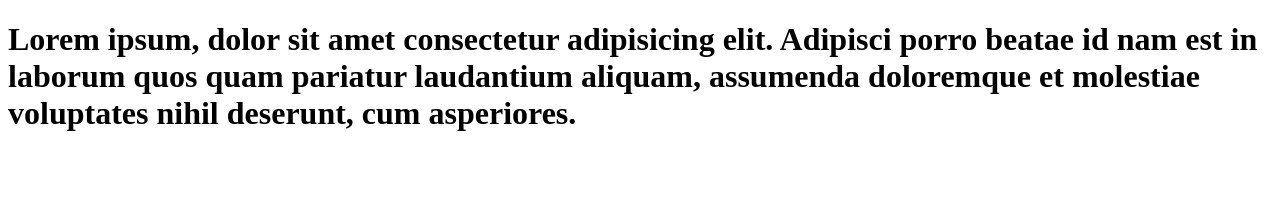
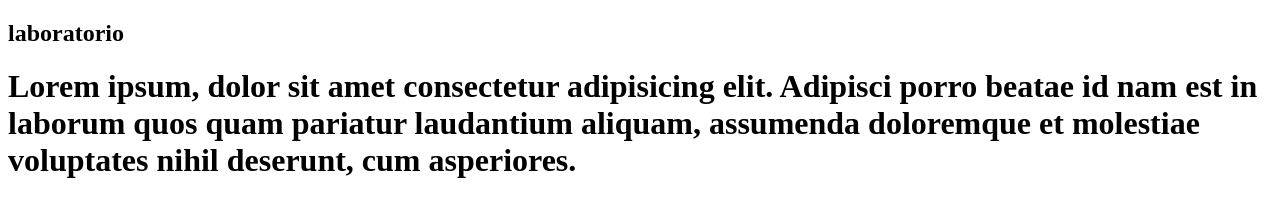
Before and after one commit to Drupie/Portrait, a plain HTML site: page index.html in a window 1280 px wide. Drawn offline with Linux system fonts and the light colour scheme.

Commit message:
rama lab

```diff
--- a/index.html
+++ b/index.html
@@ -7,6 +7,7 @@
     <title>Document</title>
 </head>
 <body>
+    <h2>laboratorio</h2>
     <h1>Lorem ipsum, dolor sit amet consectetur adipisicing elit. Adipisci porro beatae id nam est in laborum quos quam pariatur laudantium aliquam, assumenda doloremque et molestiae voluptates nihil deserunt, cum asperiores.</h1>
 </body>
 </html>
```
